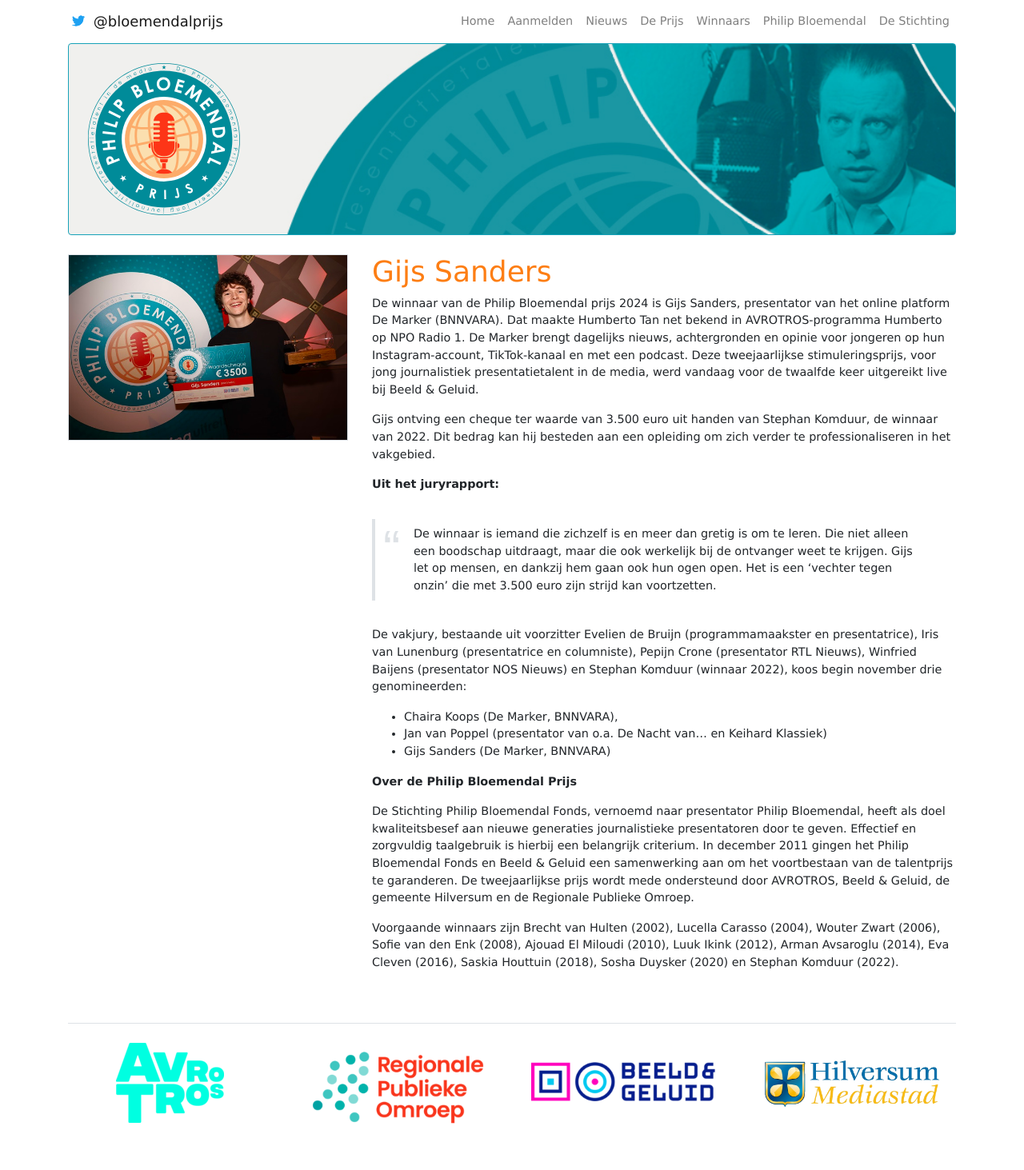
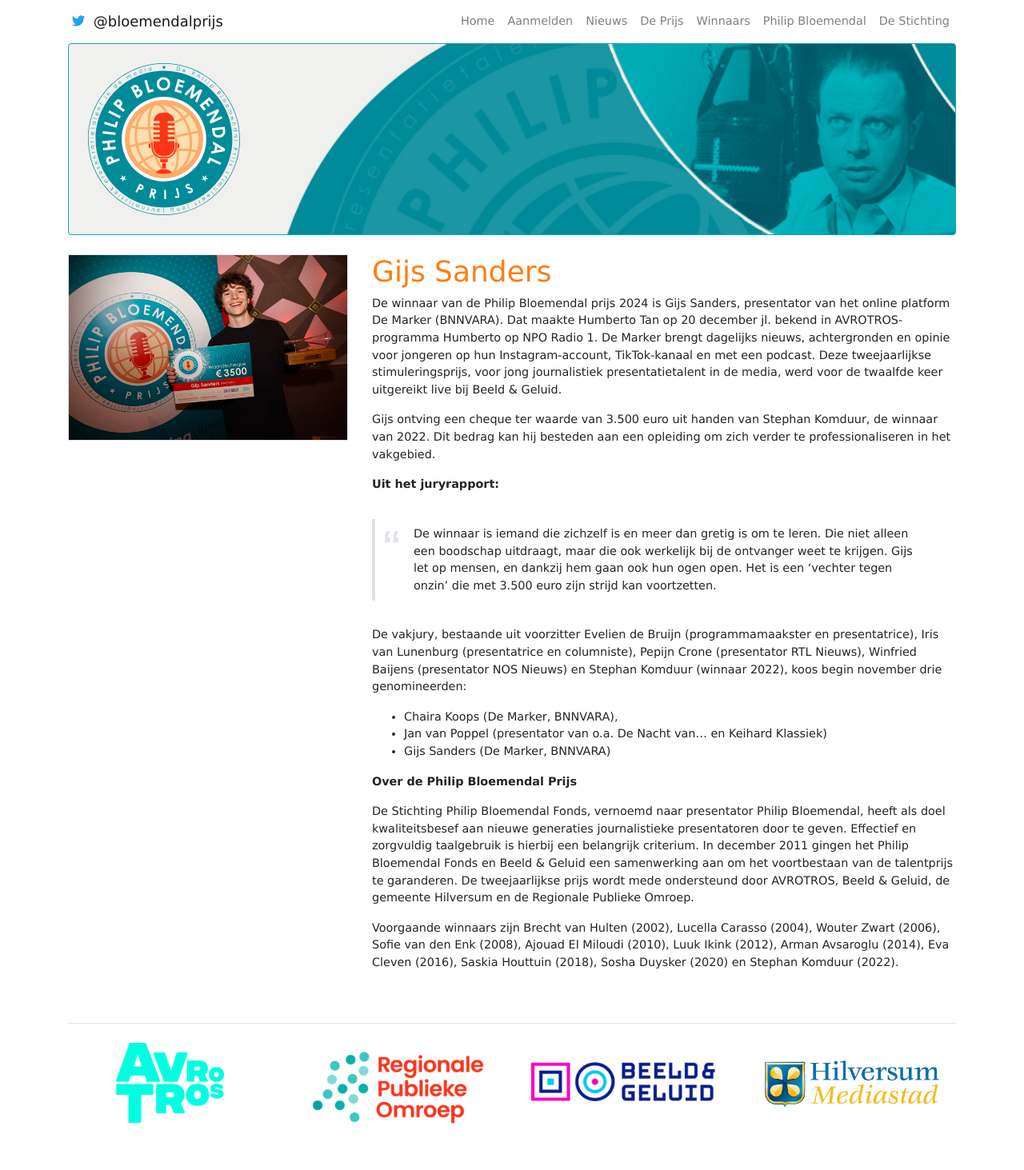
Before and after one commit to bloemendalprijs/bloemendalprijs.github.io, a Jekyll site: the page built from _winners/gijs-sanders.markdown, in a window 1280 px wide. Shown: the whole page at 80% size. Built offline with Jekyll 4.4.1, drawn with Linux system fonts in a browser that asks for light colours.

Commit message:
Updated Gijs Sanders

```diff
--- a/_winners/gijs-sanders.markdown
+++ b/_winners/gijs-sanders.markdown
@@ -8,7 +8,7 @@
 excerpt_separator: "<!--more-->"
 ---
 
-De winnaar van de Philip Bloemendal prijs 2024 is Gijs Sanders, presentator van het online platform De Marker (BNNVARA). Dat maakte Humberto Tan net bekend in AVROTROS-programma Humberto op NPO Radio 1. De Marker brengt dagelijks nieuws, achtergronden en opinie voor jongeren op hun Instagram-account, TikTok-kanaal en met een podcast. Deze tweejaarlijkse stimuleringsprijs, voor jong journalistiek presentatietalent in de media, werd vandaag voor de twaalfde keer uitgereikt live bij Beeld & Geluid.
+De winnaar van de Philip Bloemendal prijs 2024 is Gijs Sanders, presentator van het online platform De Marker (BNNVARA). Dat maakte Humberto Tan op 20 december jl. bekend in AVROTROS-programma Humberto op NPO Radio 1. De Marker brengt dagelijks nieuws, achtergronden en opinie voor jongeren op hun Instagram-account, TikTok-kanaal en met een podcast. Deze tweejaarlijkse stimuleringsprijs, voor jong journalistiek presentatietalent in de media, werd voor de twaalfde keer uitgereikt live bij Beeld & Geluid.
 
 <!--more-->
 
```
